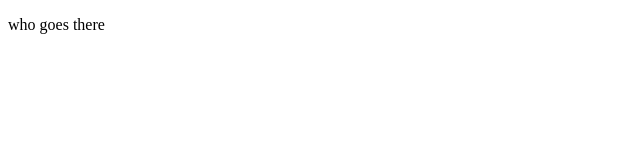
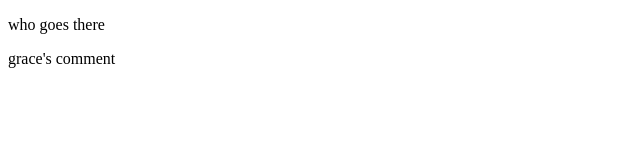
Before and after one commit to zmcgovern/groupify, a plain HTML site: page public/Willy.html in a window 1280 px wide. Shown: the full height of the page, 0-640 px from the left. Drawn offline with Linux system fonts and the light colour scheme.

Commit message:
Grace Comment 1

```diff
--- a/public/Willy.html
+++ b/public/Willy.html
@@ -6,7 +6,7 @@
     <meta name="viewport" content="width=device-width, initial-scale=1.0">
     <title>Willy</title>
     <p> who goes there</p>
-
+    <p> grace's comment </p>
 </head>
 <body>
 
```
